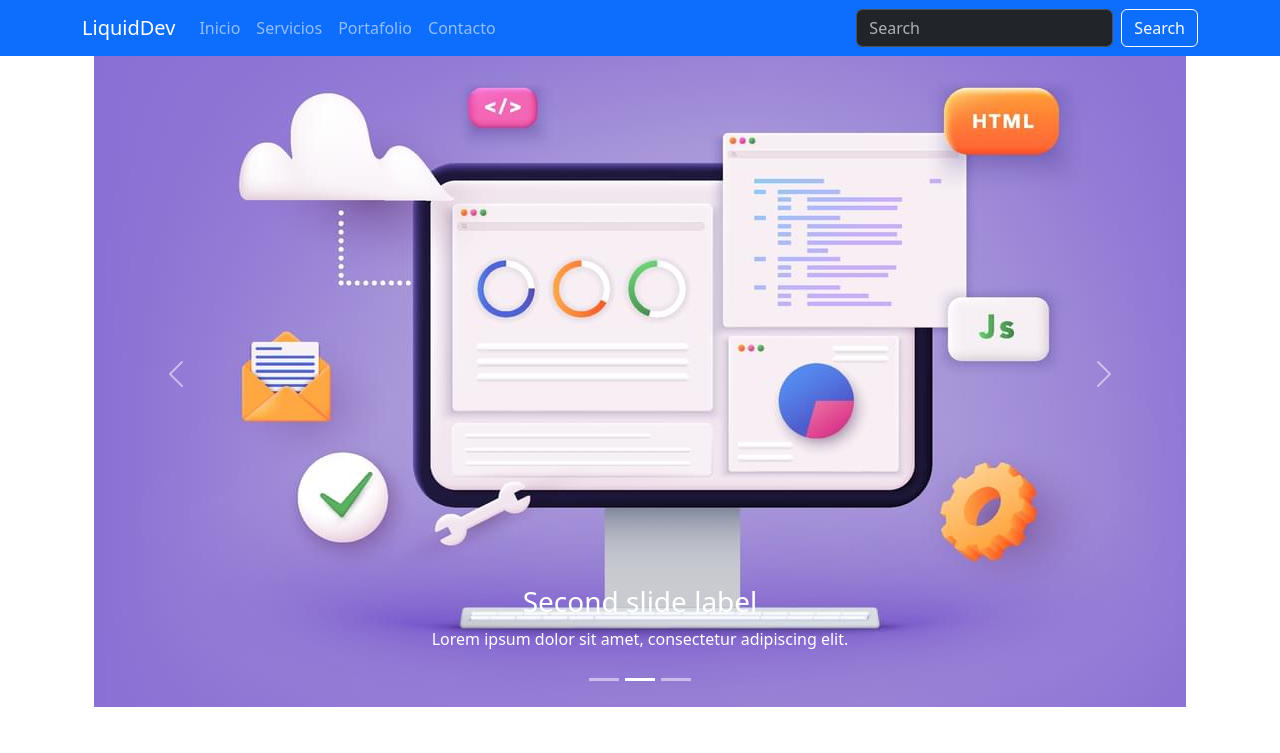
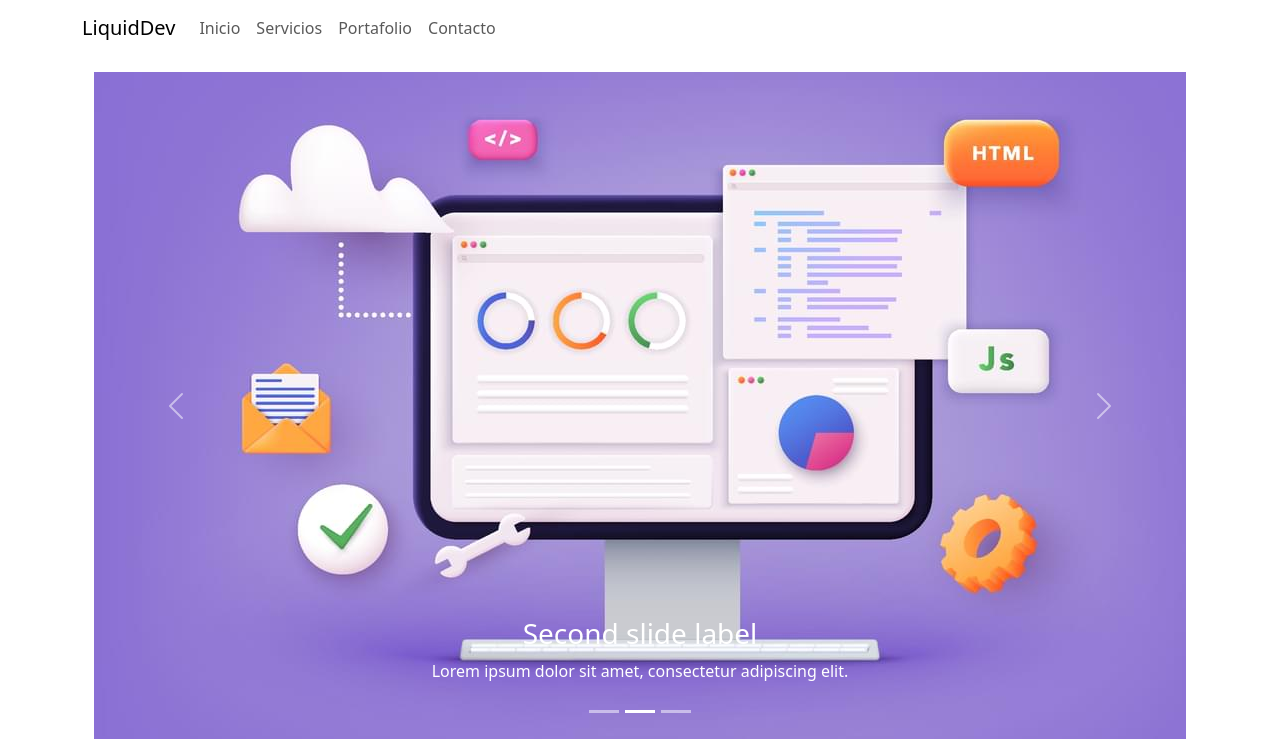
Before and after one commit to IntegradoraLiquidev/liquidDev-Web, a React (Create React App) app: page / in a window 1280 px wide. Shown: the top 753 px of the page. Built offline with nearby package versions, Linux system fonts and the light colour scheme.

Commit message:
creacion e implementacion de componente de barra de navegacion

```diff
--- a/src/components/Menu.js
+++ b/src/components/Menu.js
@@ -4,37 +4,22 @@ import Nav from "react-bootstrap/Nav";
 import Navbar from "react-bootstrap/Navbar";
 import Form from "react-bootstrap/Form";
 import Button from "react-bootstrap/Button";
-function Menu() {
+
+export default function Menu() {
   return (
-    <>
-      <Navbar
-        bg="primary"
-        className="navbar-expand-md fixed-top "
-        data-bs-theme="dark"
-      >
-        <Container>
-          <Navbar.Brand href="">LiquidDev</Navbar.Brand>
+    <Navbar bg="ligth" expand="lg">
+      <Container>
+        <Navbar.Brand href="/">LiquidDev</Navbar.Brand>
+        <Navbar.Toggle aria-controls="basic-navbar-nav" />
+        <Navbar.Collapse id="basic-navbar-nav">
           <Nav className="me-auto">
             <Nav.Link href="/">Inicio</Nav.Link>
             <Nav.Link href="/servicios">Servicios</Nav.Link>
             <Nav.Link href="/portafolio">Portafolio</Nav.Link>
             <Nav.Link href="/contacto">Contacto</Nav.Link>
           </Nav>
-          <Form className="d-flex">
-            <Form.Control
-              type="search"
-              placeholder="Search"
-              className="me-2"
-              aria-label="Search"
-            />
-            <Button variant="outline-light">Search</Button>
-          </Form>
-        </Container>
-      </Navbar>
-
-      <br />
-    </>
+        </Navbar.Collapse>
+      </Container>
+    </Navbar>
   );
 }
-
-export default Menu;
```
